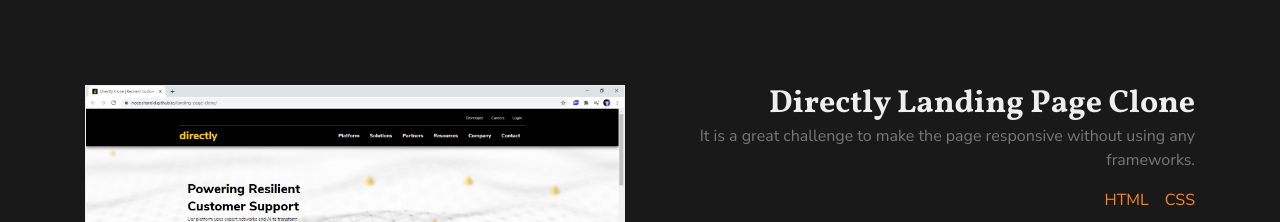
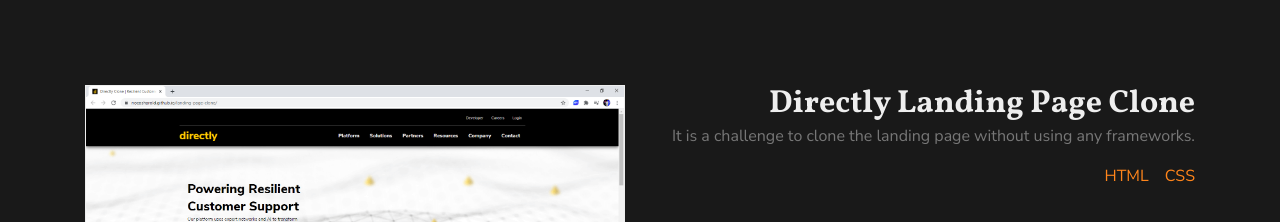
Before and after one commit to nocosharold/hn-portfolio, a Gatsby site: page / in a window 1280 px wide. Shown: the part 2840-3062 px from the top of the page. Built offline with nearby package versions, Linux system fonts and the light colour scheme; Gatsby itself is replaced by a stand-in of ours.

Commit message:
Fix project description

```diff
--- a/src/pages/index.js
+++ b/src/pages/index.js
@@ -340,8 +340,8 @@
                   <Col className="col-12">
                     <Container className="px-0">
                       <p className="text-right">
-                        It is a great challenge to make the page responsive
-                        without using any frameworks.
+                        It is a challenge to clone the landing page without
+                        using any frameworks.
                       </p>
                     </Container>
                     <div className="d-flex justify-content-end flex-wrap mb-5">
```
